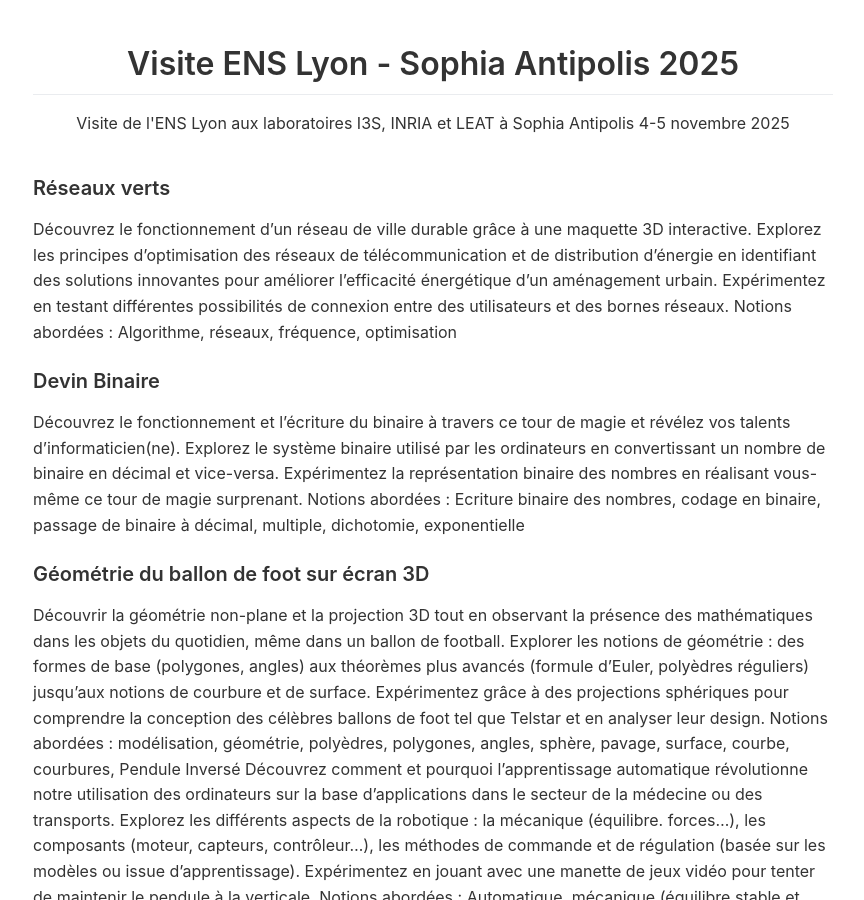
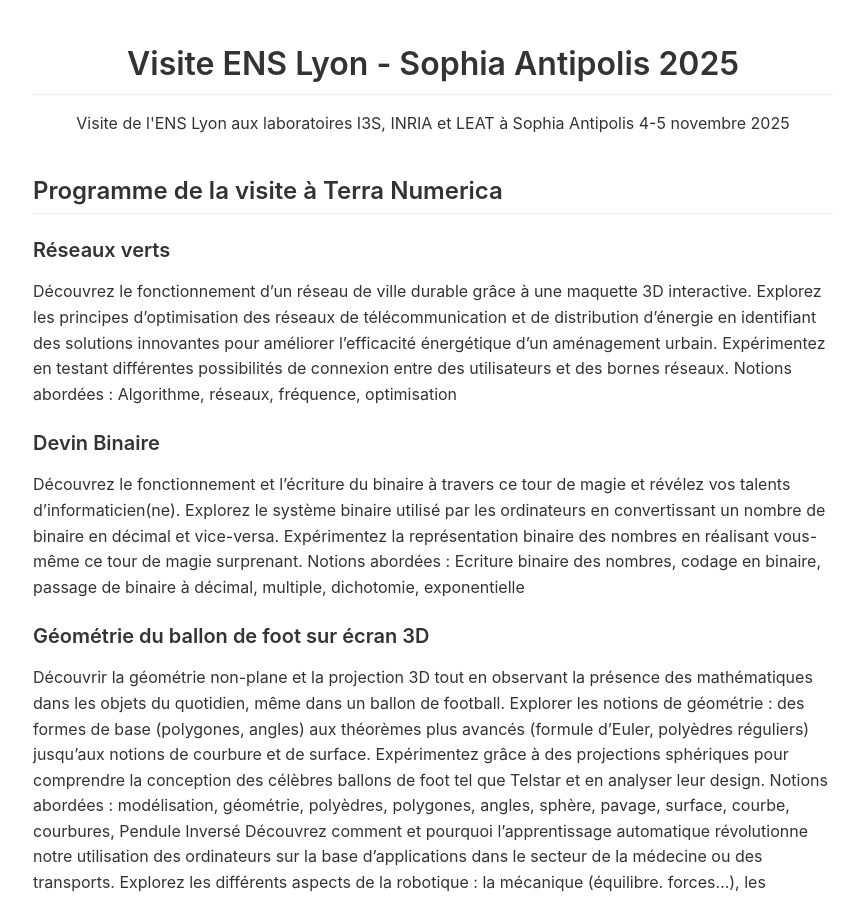
Before and after one commit to etiloz/visite-ens-lyon-sophia-2025.github.io, a Jekyll site: the page built from terra-numerica/index.md, in a window 1280 px wide and 900 px high. Shown: the whole window, without its empty margins (207-1071 px from the left). Built offline with Jekyll 4.4.1, drawn with Linux system fonts in a browser that asks for light colours; our own code applies the rules of GitHub Pages for plain Markdown files.

Commit message:
cosmetic

```diff
--- a/terra-numerica/index.md
+++ b/terra-numerica/index.md
@@ -1,3 +1,10 @@
+---
+layout: default
+title: Terra Numerica
+---
+
+## Programme de la visite à Terra Numerica
+
 ### Réseaux verts
 Découvrez le fonctionnement d’un réseau de ville durable grâce à une maquette 3D interactive.
 Explorez les principes d’optimisation des réseaux de télécommunication et de distribution d’énergie en identifiant des solutions innovantes pour améliorer l’efficacité énergétique d’un aménagement urbain.
```
